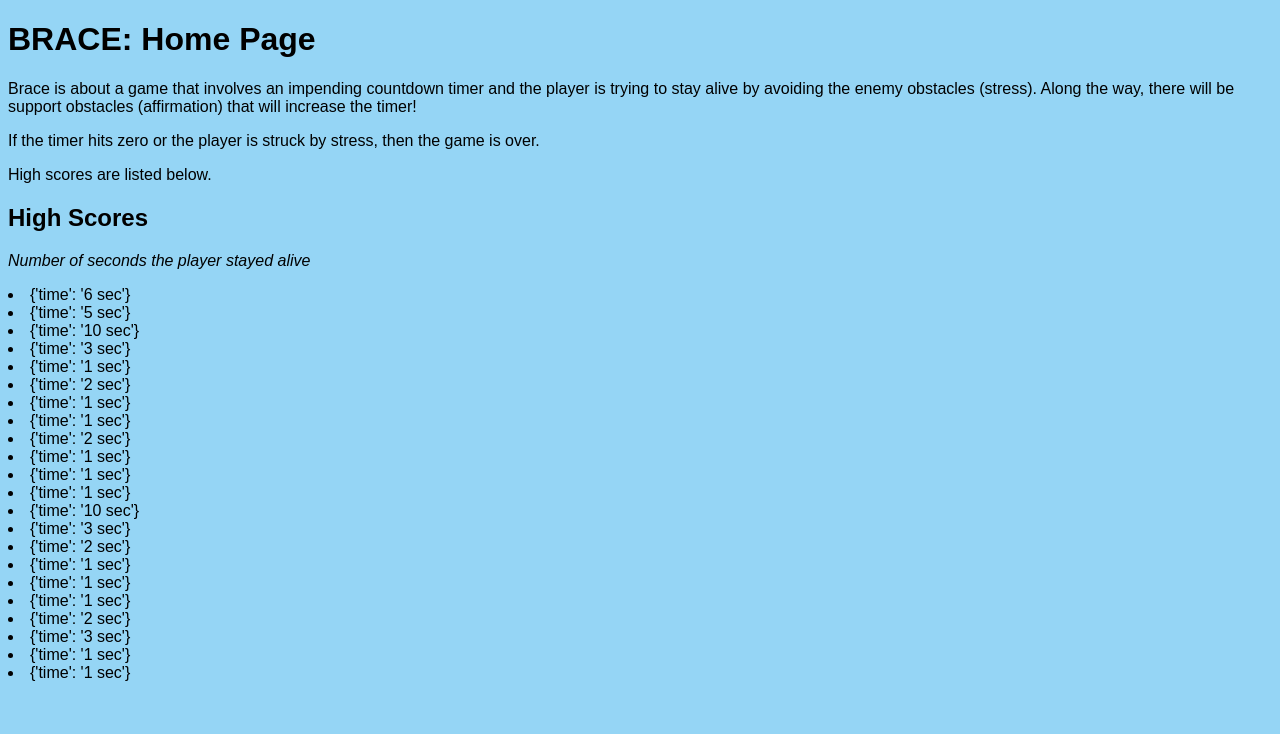
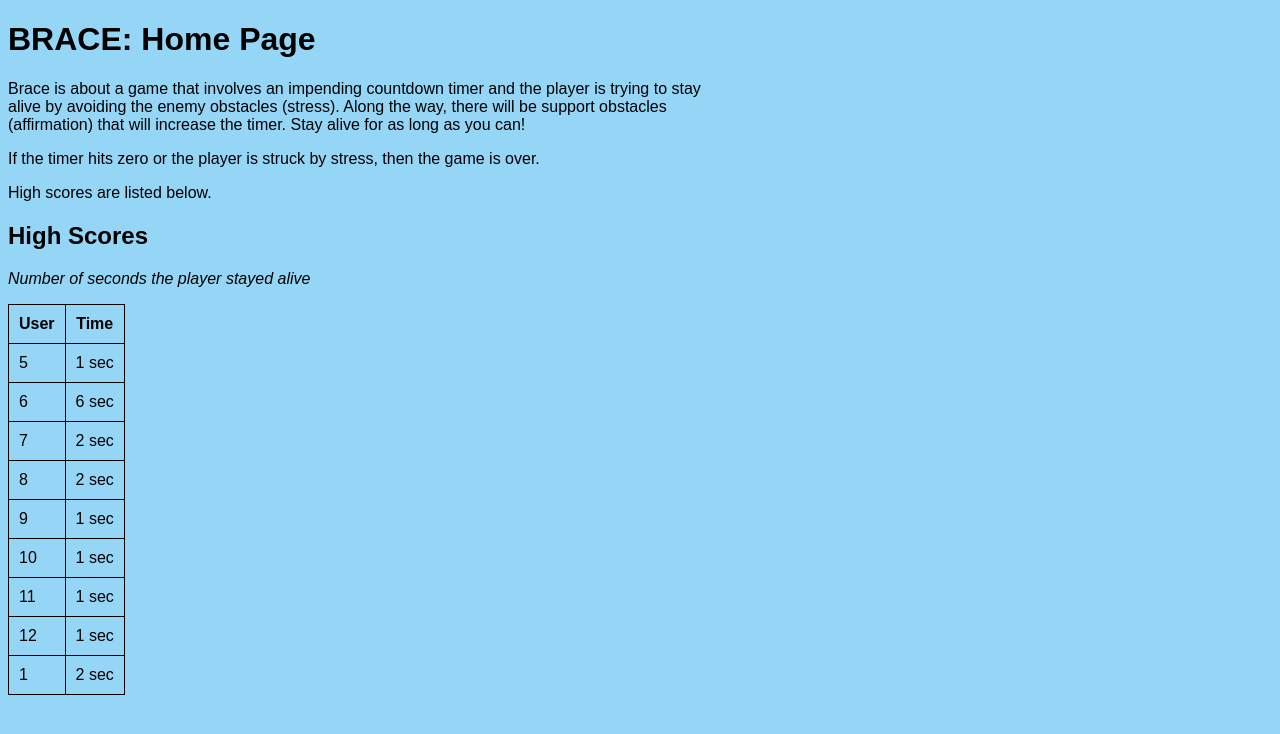
Before and after one commit to takanu10/pygame, a Flask app: page / in a window 1280 px wide. Shown: the top 734 px of the page. Run offline with Flask 2, Linux system fonts and the light colour scheme.

Commit message:
added user count + improved formatting for table in flask

```diff
--- a/app.py
+++ b/app.py
@@ -20,7 +20,7 @@ with open("./database/database.json", 'r') as file:
 @app.route("/")
 def homepage():
     #json.dumps makes it not a dict; want it to be a dict
-    my_dict = {"title":"BRACE", "json_data":data}
+    my_dict = {"title":"BRACE", "json_data":data, "count": 0, "len": len(data)}
     return render_template("homepage.html", **my_dict)
 
 
--- a/database/database.json
+++ b/database/database.json
@@ -1 +1,11 @@
-[{"time": "6 sec"}, {"time": "5 sec"}, {"time": "10 sec"}, {"time": "3 sec"}, {"time": "1 sec"}, {"time": "2 sec"}, {"time": "1 sec"}, {"time": "1 sec"}, {"time": "2 sec"}, {"time": "1 sec"}, {"time": "1 sec"}, {"time": "1 sec"}, {"time": "10 sec"}, {"time": "3 sec"}, {"time": "2 sec"}, {"time": "1 sec"}, {"time": "1 sec"}, {"time": "1 sec"}, {"time": "2 sec"}, {"time": "3 sec"}, {"time": "1 sec"}, {"time": "1 sec"}]
+[
+  { "user": 5, "time": "1 sec" },
+  { "user": 6, "time": "6 sec" },
+  { "user": 7, "time": "2 sec" },
+  { "user": 8, "time": "2 sec" },
+  { "user": 9, "time": "1 sec" },
+  { "user": 10, "time": "1 sec" },
+  { "user": 11, "time": "1 sec" },
+  { "user": 12, "time": "1 sec" },
+  { "user": 1, "time": "2 sec" }
+]
--- a/templates/base.html
+++ b/templates/base.html
@@ -9,6 +9,16 @@
       .note {
         font-style: italic;
       }
+      .description {
+        width: 700px;
+      }
+      table,
+      th,
+      td {
+        padding: 10px;
+        border: 1px solid black;
+        border-collapse: collapse;
+      }
     </style>
     <meta charset="UTF-8" />
     <meta http-equiv="X-UA-Compatible" content="IE=edge" />
--- a/templates/homepage.html
+++ b/templates/homepage.html
@@ -1,10 +1,10 @@
 {% extends 'base.html' %} {% block title %}
 <h1>{{ title }}: Home Page</h1>
-<p>
+<p class="description">
   Brace is about a game that involves an impending countdown timer and the
   player is trying to stay alive by avoiding the enemy obstacles (stress). Along
   the way, there will be support obstacles (affirmation) that will increase the
-  timer!
+  timer. Stay alive for as long as you can!
 </p>
 <p>
   If the timer hits zero or the player is struck by stress, then the game is
@@ -14,6 +14,16 @@
 
 <h2>High Scores</h2>
 <p class="note">Number of seconds the player stayed alive</p>
-{% endblock %} {% block content %} {% for score in json_data %}
-<li>{{ score }}</li>
-{% endfor %} {% endblock %}
+{% endblock %} {% block content %}
+<table>
+  <tr>
+    <th>User</th>
+    <th>Time</th>
+    {% for score in json_data %}
+  </tr>
+  <tr>
+    <td>{{ score["user"] }}</td>
+    <td>{{ score["time"] }} {% endfor %}</td>
+  </tr>
+</table>
+{% endblock %}
```
Also changed, not shown: screens/game.py (+13 -21 lines).
